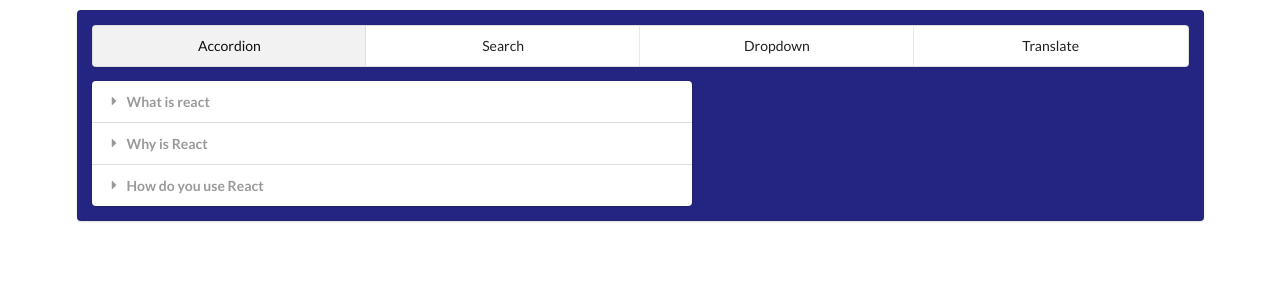
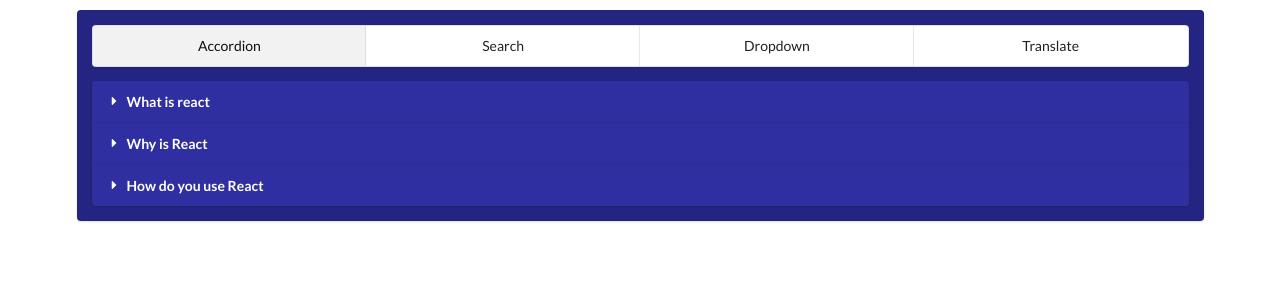
Before and after one commit to CrisGarciaM/widgets-app, a React (Create React App) app: page / in a window 1280 px wide. Shown: the top 300 px of the page. Built offline with nearby package versions, Linux system fonts and the light colour scheme.

Commit message:
Styles for Accordion component

```diff
--- a/src/components/Accordion.js
+++ b/src/components/Accordion.js
@@ -1,4 +1,5 @@
 import React, { useState } from 'react';
+import '../styles/accordion.css';
 
 const Accordion = (props) => {
   const { items } = props;
@@ -26,7 +27,11 @@
     );
   });
 
-  return <div className="ui styled accordion">{renderedItems}</div>;
+  return (
+    <div className="ui styled accordion accordion-container">
+      {renderedItems}
+    </div>
+  );
 };
 
 export default Accordion;
--- /dev/null
+++ b/src/styles/accordion.css
@@ -0,0 +1,9 @@
+.accordion-container {
+  width: 100% !important;
+  background-color: #2f2fa2 !important;
+}
+
+.accordion-container .title,
+.accordion-container .content {
+  color: white !important;
+}
```
